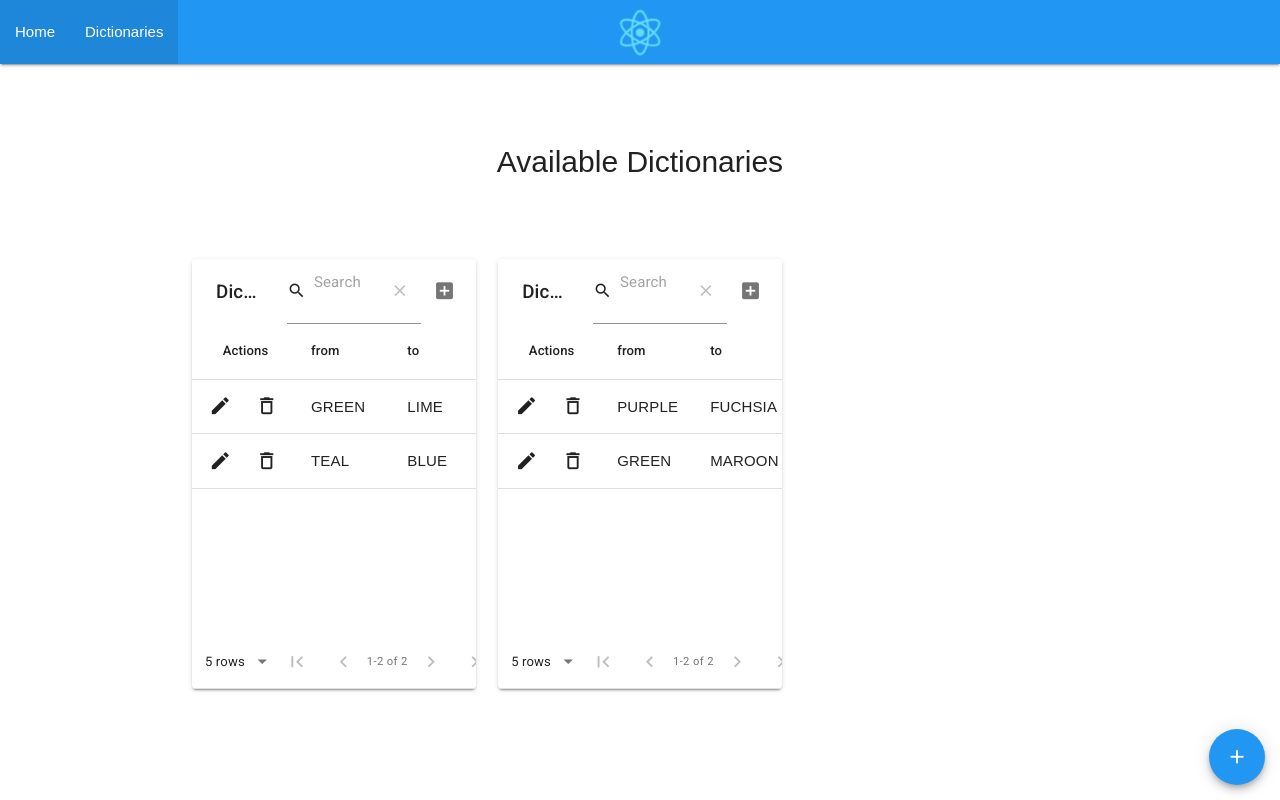
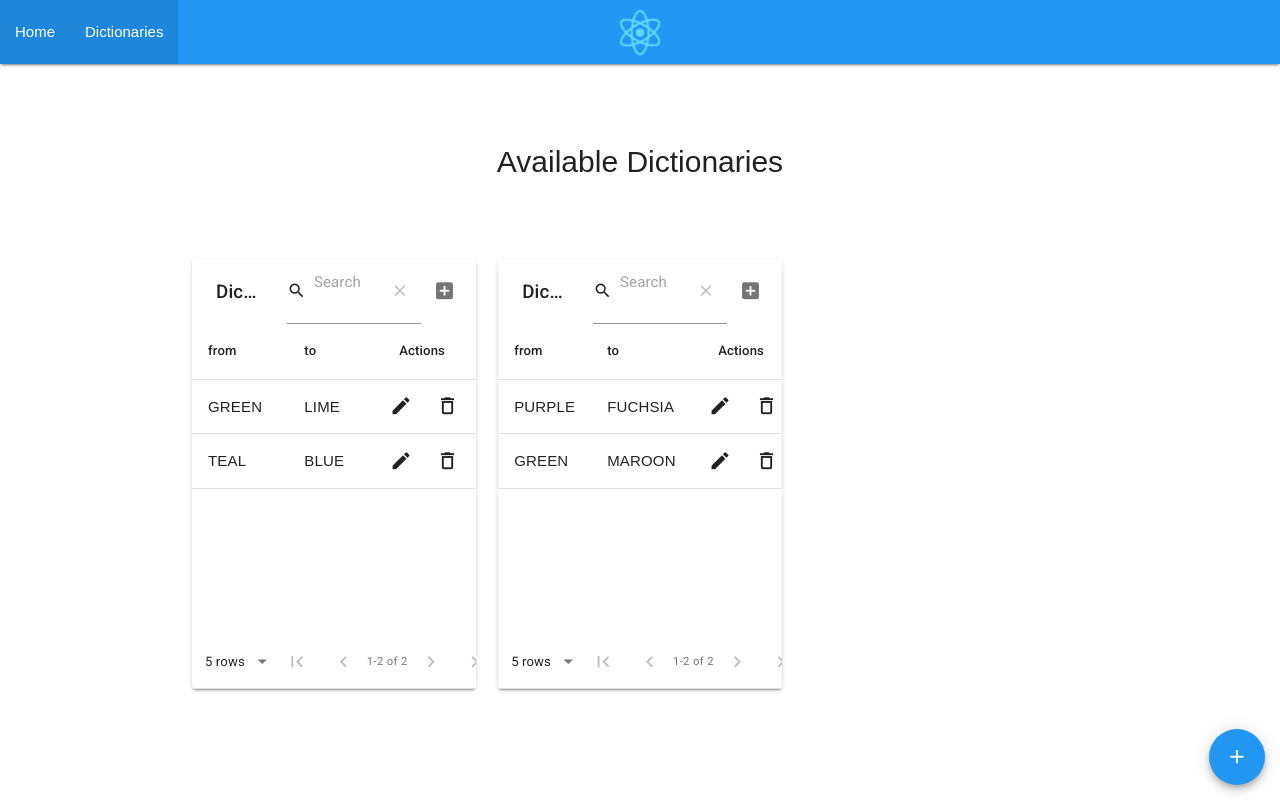
Before and after one commit to albertopiras/react-products-dictionary, a React (Create React App) app: page /dictionaries in a window 1280 px wide. Built offline with nearby package versions, Linux system fonts and the light colour scheme.

Commit message:
Add remove dictionary (on hover) + refactor

```diff
--- a/src/App.scss
+++ b/src/App.scss
@@ -67,6 +67,11 @@ button.MuiButton-root:focus{
 
 .MuiButtonBase-root.primary-btn, .primary-btn, button.MuiButton-root.primary-btn:focus, button.MuiFab-primary:hover{
     background: $base-color;
+    color: #ffffff;
+}
+
+.MuiButtonBase-root.warning-btn, .warning-btn, button.MuiButton-root.warning-btn:focus, button.warning-btn.MuiButton-root:hover{
+    background: $error-color;
     color: #ffffff;
 }
 
--- a/src/components/AddDictionary.tsx
+++ b/src/components/AddDictionary.tsx
@@ -1,11 +1,9 @@
 import React, { Component, Fragment, FormEvent } from 'react';
-import { ColorDictionariesConsumer } from 'providers/ColorDictionariesProvider';
 import { Fab, Icon, TextField } from '@material-ui/core';
 import Button from '@material-ui/core/Button';
 import BaseDialog from './dialog/BaseDialog';
 import './AddDictionary.scss';
 import { MessagesContext } from 'providers/MessagesProvider';
-import { isDebuggerStatement } from '@babel/types';
 
 interface IAddDictionaryParams {
   onAddDictionary: (newDictionaryName: string) => Promise<any>
--- a/src/components/DictionaryList.tsx
+++ b/src/components/DictionaryList.tsx
@@ -1,13 +1,8 @@
 import React, { Component } from 'react';
-import { Dictionary } from '../models/Models';
 import DictionaryTable from './DictionaryTable';
 import { ColorDictionariesConsumer } from 'providers/ColorDictionariesProvider';
 
-interface IDictionaryListParams {
-  dictionariesList: Dictionary[];
-}
-
-class DictionaryList extends Component<IDictionaryListParams> {
+class DictionaryList extends Component {
 
   render() {
     return (
@@ -18,7 +13,7 @@ class DictionaryList extends Component<IDictionaryListParams> {
 
               {Object.keys(context.getDictionaries()).map((el: any, i: number) =>
                 <div className="col s12 m4" key={i}>
-                  <DictionaryTable dictionary={context.getDictionaries()[el]} colors={context.getColorList()} onAddItem={context.addDictionaryItem} onUpdateItem={context.updateDictionaryItem} onRemoveItem={context.removeDictionaryItem}></DictionaryTable>
+                  <DictionaryTable dictionary={context.getDictionaries()[el]} colors={context.getColorList()} onDeleteDictionary={context.deleteDictionary} onAddItem={context.addDictionaryItem} onUpdateItem={context.updateDictionaryItem} onRemoveItem={context.removeDictionaryItem}></DictionaryTable>
                 </div>
               )}
 
--- /dev/null
+++ b/src/components/DictionaryTable.scss
@@ -0,0 +1,17 @@
+.remove-dictionary{
+    position: absolute;
+    left: 0rem;
+    bottom: 1rem;
+}
+
+.dictionary-table{
+    position: relative;
+}
+
+.dictionary-table>.remove-dictionary{
+    display: none;
+}
+
+.dictionary-table:hover>.remove-dictionary{
+    display: block;
+}
--- a/src/components/DictionaryTable.tsx
+++ b/src/components/DictionaryTable.tsx
@@ -1,17 +1,19 @@
-import React, { Component, Fragment } from 'react';
+import React, { Component } from 'react';
 // import './Dictionary.scss';
-import { Dictionary } from '../models/Models';
+import { Dictionary, Message } from '../models/Models';
 
 import MaterialTable, { Column } from 'material-table';
 import { MessagesContext } from 'providers/MessagesProvider';
+import './DictionaryTable.scss';
+import { Button, Icon } from '@material-ui/core';
 
 interface IDictionaryTableParams {
     dictionary: Dictionary;
     colors: any[];
-    onAddItem: (dictionaryName: string, from: string, to: string) => Promise<any>;
-    onUpdateItem: (dictionaryName: string, itemkey: string, from: string, to: string) => Promise<any>;
-    onRemoveItem: (dictionaryName: string, itemkey: string) => Promise<any>;
-
+    onAddItem: (dictionaryName: string, from: string, to: string) => Promise<Message>;
+    onUpdateItem: (dictionaryName: string, itemkey: string, from: string, to: string) => Promise<Message>;
+    onRemoveItem: (dictionaryName: string, itemkey: string) => Promise<Message>;
+    onDeleteDictionary: (dictionaryName: string) => Promise<Message>;
 }
 
 class DictionaryTable extends Component<IDictionaryTableParams> {
@@ -46,13 +48,24 @@ class DictionaryTable extends Component<IDictionaryTableParams> {
             this.context.newErrorMessage(error.content);
         });
     }
+
+    deleteDictionary() {
+        return this.props.onDeleteDictionary(this.props.dictionary.dictionaryName).then((response) => {
+            this.context.newSuccessMessage(response.content);
+        }, (error) => {
+            this.context.newErrorMessage(error.content);
+        });
+    }
     render() {
 
         return (
-            <Fragment>
+            <div className="dictionary-table">
                 <MaterialTable
                     title={this.props.dictionary.dictionaryName}
                     columns={this.columns}
+                    options={{
+                        actionsColumnIndex: -1
+                    }}
                     data={Object.keys(this.props.dictionary.mutations).map((item) => {
                         return {
                             from: item,
@@ -66,7 +79,13 @@ class DictionaryTable extends Component<IDictionaryTableParams> {
                             this.removeItem(this.props.dictionary.dictionaryName, oldData.from)
                     }}
                 />
-            </Fragment>
+                <div className="remove-dictionary">
+                    <Button variant="contained" size="small" onClick={()=>this.deleteDictionary()} className="warning-btn">
+                        <Icon>delete</Icon>
+                        Delete
+                    </Button>
+                </div>
+            </div>
         );
     }
 }
--- a/src/components/dialog/BaseDialog.tsx
+++ b/src/components/dialog/BaseDialog.tsx
@@ -2,7 +2,6 @@ import React, { Component } from 'react';
 import DialogTitle from '@material-ui/core/DialogTitle';
 import Dialog from '@material-ui/core/Dialog';
 import { DialogContent, Icon } from '@material-ui/core';
-import MuiDialogTitle from '@material-ui/core/DialogTitle';
 import './BaseDialog.scss';
 
 interface IBaseDialogProps {
--- a/src/components/pages/DictionariesPage.tsx
+++ b/src/components/pages/DictionariesPage.tsx
@@ -15,7 +15,7 @@ class DictionariesPage extends Component {
                 return (
                     <Fragment>
                         <div className="home-page-title">{this.state.pageTitle}</div>
-                        <DictionaryList dictionariesList={context.dictionaries}></DictionaryList>
+                        <DictionaryList></DictionaryList>
                         <AddDictionary onAddDictionary={context.createDictionary}></AddDictionary>
                     </Fragment>
                 )
--- a/src/providers/ColorDictionariesProvider.tsx
+++ b/src/providers/ColorDictionariesProvider.tsx
@@ -12,11 +12,12 @@ interface DictionaryState {
     getDictionaries: any;
     dictionaries: Dictionary[];
     createDictionary: (newDictionary: string) => Promise<any>;
+    deleteDictionary: (dictionaryName: string) => Promise<any>;
     // mutations
     activateDictionary: (newDictionary: string) => void;
     addDictionaryItem: (dictionaryName: string, from: string, to: string) => Promise<any>;
     updateDictionaryItem: (dictionaryName: string, itemkey: string, from: string, to: string) => Promise<any>;
-    removeDictionaryItem:(dicitonaryName:string, itemkey:string)=>Promise<any>
+    removeDictionaryItem: (dicitonaryName: string, itemkey: string) => Promise<any>
 };
 
 const colors = {
@@ -79,24 +80,38 @@ class ColorDictionariesProvider extends Component {
             return colors;
         },
         activateDictionary: (newDictionary: string) => {
-            console.log("context - activate dictionary");
+            console.log("context - activating dictionary");
             this.setState({ currentDictionary: this.state.currentDictionary !== newDictionary ? newDictionary : null })
         },
-        createDictionary:(dictionaryName:string)=>{
-            return new Promise((resolve,reject) => {
+        createDictionary: (dictionaryName: string) => {
+            console.log("context - creating dictionary");
+            return new Promise((resolve, reject) => {
                 let dictionary = this.state.dictionaries.find((dictionary: Dictionary) => dictionary.dictionaryName === dictionaryName) as Dictionary;
-                    if (dictionary){
+                if (dictionary) {
                     return reject(new Message('This dictionary already exists'));
                 }
-                    const newDictionary:Dictionary = {dictionaryName: dictionaryName, mutations:{}};
+                const newDictionary: Dictionary = { dictionaryName: dictionaryName, mutations: {} };
                 this.state.dictionaries.push(newDictionary);
                 this.setState({ dictionaries: this.state.dictionaries });
                 resolve(new Message('Dictionary successfully added'));
             });
         },
+        deleteDictionary: (dictionaryName: string) => {
+            console.log('context - deleting dictionary ...');
+            return new Promise((resolve, reject) => {
+                let index = this.state.dictionaries.findIndex((dictionary: Dictionary) => dictionary.dictionaryName === dictionaryName);
+                if (index === undefined) {
+                    return reject(new Message('Dictionary does not exist'));
+                }
+                this.state.dictionaries.splice(index,1);
+                this.setState({ dictionaries: this.state.dictionaries });
+                resolve(new Message('Dictionary successfully removed'));
+            });
+        },
+
         addDictionaryItem: (dictionaryName: string, from: string, to: string) => {
             console.log('context - adding dictionary mutation ...');
-            return new Promise((resolve,reject) => {
+            return new Promise((resolve, reject) => {
                 setTimeout(() => {
                     let dictionary = this.state.dictionaries.find((dictionary: Dictionary) => dictionary.dictionaryName === dictionaryName) as Dictionary;
                     if (!dictionary) return reject(new Message('No dictionary found'));
@@ -109,7 +124,7 @@ class ColorDictionariesProvider extends Component {
         },
         updateDictionaryItem: (dictionaryName: string, itemkey: string, from: string, to: string) => {
             console.log('context - updating dictionary mutation ...');
-            return new Promise((resolve,reject) => {
+            return new Promise((resolve, reject) => {
                 setTimeout(() => {
                     let dictionary = this.state.dictionaries.find((dictionary: Dictionary) => dictionary.dictionaryName === dictionaryName) as Dictionary;
                     if (!dictionary) return reject(new Message('No dictionary found'));
@@ -124,7 +139,7 @@ class ColorDictionariesProvider extends Component {
         },
         removeDictionaryItem: (dictionaryName: string, itemkey: string) => {
             console.log('context - removing dictionary item ...');
-            return new Promise((resolve,reject) => {
+            return new Promise((resolve, reject) => {
                 setTimeout(() => {
                     let dictionary = this.state.dictionaries.find((dictionary: Dictionary) => dictionary.dictionaryName === dictionaryName) as Dictionary;
                     if (!dictionary) return reject(new Message('No dictionary found'));
--- a/src/providers/MessagesProvider.tsx
+++ b/src/providers/MessagesProvider.tsx
@@ -1,5 +1,4 @@
 import React, { Component } from 'react'
-import Button from '@material-ui/core/Button';
 import Snackbar from '@material-ui/core/Snackbar';
 import IconButton from '@material-ui/core/IconButton';
 
```
Lines whose indentation alone changed are shown as unchanged.
